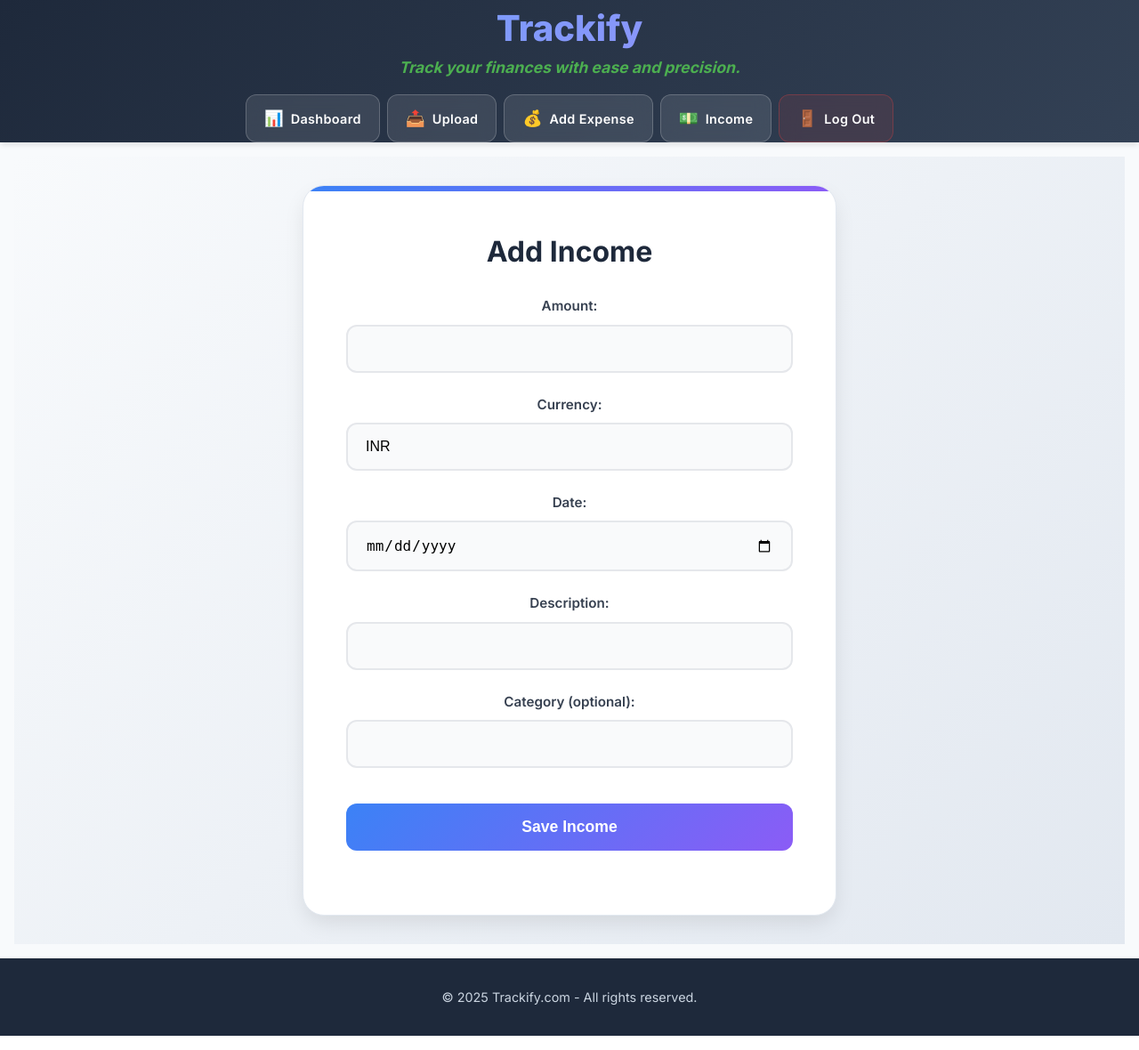
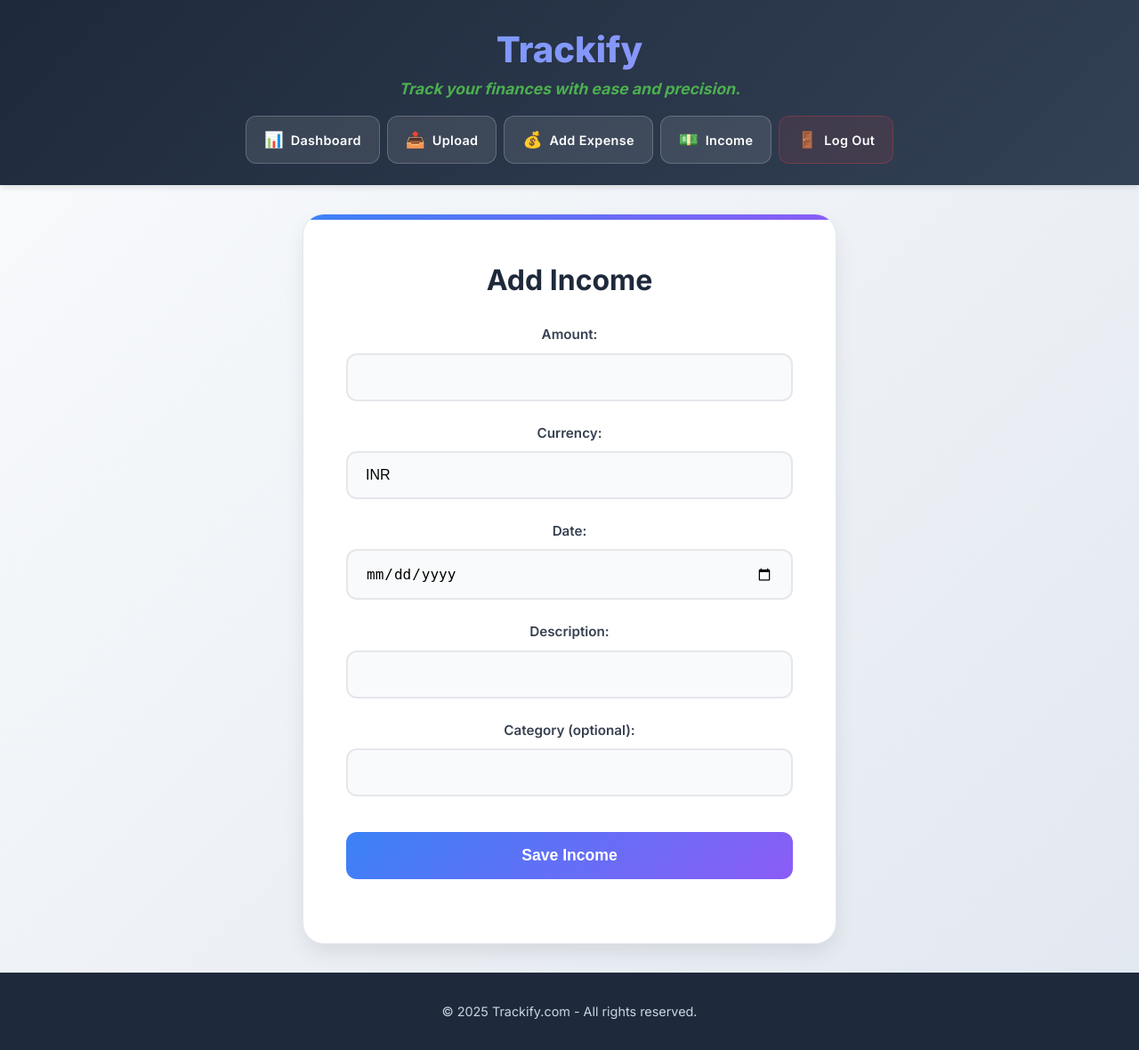
Before and after one commit to Jdnavapara/Trackify, a Django app: page /core/income/add/ in a window 1280 px wide. Shown: the whole page at 89% size. Run offline with Django 5.2, Linux system fonts and the light colour scheme; a user stored in the database is signed in.

Commit message:
css inhance

```diff
--- a/budgetlens/core/templates/base.html
+++ b/budgetlens/core/templates/base.html
@@ -9,7 +9,7 @@
     <script src="https://cdn.jsdelivr.net/npm/chart.js"></script>
 </head>
 <body style="text-align: center;">
-    <header style="padding: 0rem 1rem;">
+    <header style="">
         <h1>Trackify</h1>
         <p style="font-style: italic; color: #4CAF50; font-weight: bold; margin-top: -10px; margin-bottom: 10px;">Track your finances with ease and precision.</p>
         {% if user.is_authenticated %}
@@ -49,12 +49,12 @@
         </nav>
         {% endif %}
     </header>
-    <main style="padding: 1rem;">
+    <main style="">
         {% block content %}
         <!-- Content goes here -->
         {% endblock %}
     </main>
-    <footer style="text-align: center;">
+    <footer style="">
         <p>&copy; 2025 Trackify.com - All rights reserved.</p>
     </footer>
 </body>
```
Also changed, not shown: budgetlens/db.sqlite3.
